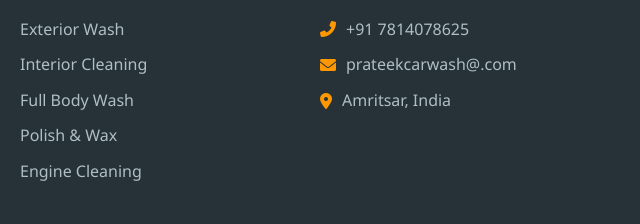
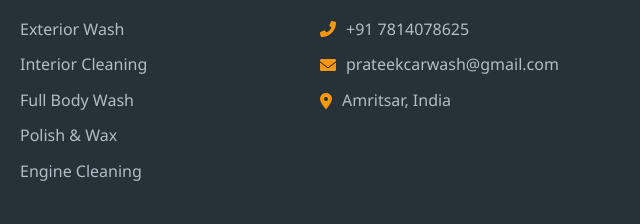
Before and after one commit to prateekcar/wash, a plain HTML site: page index.html in a window 1280 px wide. Shown: the part 6307-6531 px from the top of the page, 640-1280 px from the left. Drawn offline with Linux system fonts and the light colour scheme.

Commit message:
index.html

```diff
--- a/index.html
+++ b/index.html
@@ -1577,7 +1577,7 @@ section {
                     <h4>Contact Info</h4>
                     <ul class="contact-info">
                         <li><i class="fas fa-phone-alt"></i> +91 7814078625</li>
-                        <li><i class="fas fa-envelope"></i> prateekcarwash@.com</li>
+                        <li><i class="fas fa-envelope"></i> prateekcarwash@gmail.com</li>
                         <li><i class="fas fa-map-marker-alt"></i> Amritsar, India</li>
                     </ul>
                 </div>
```
